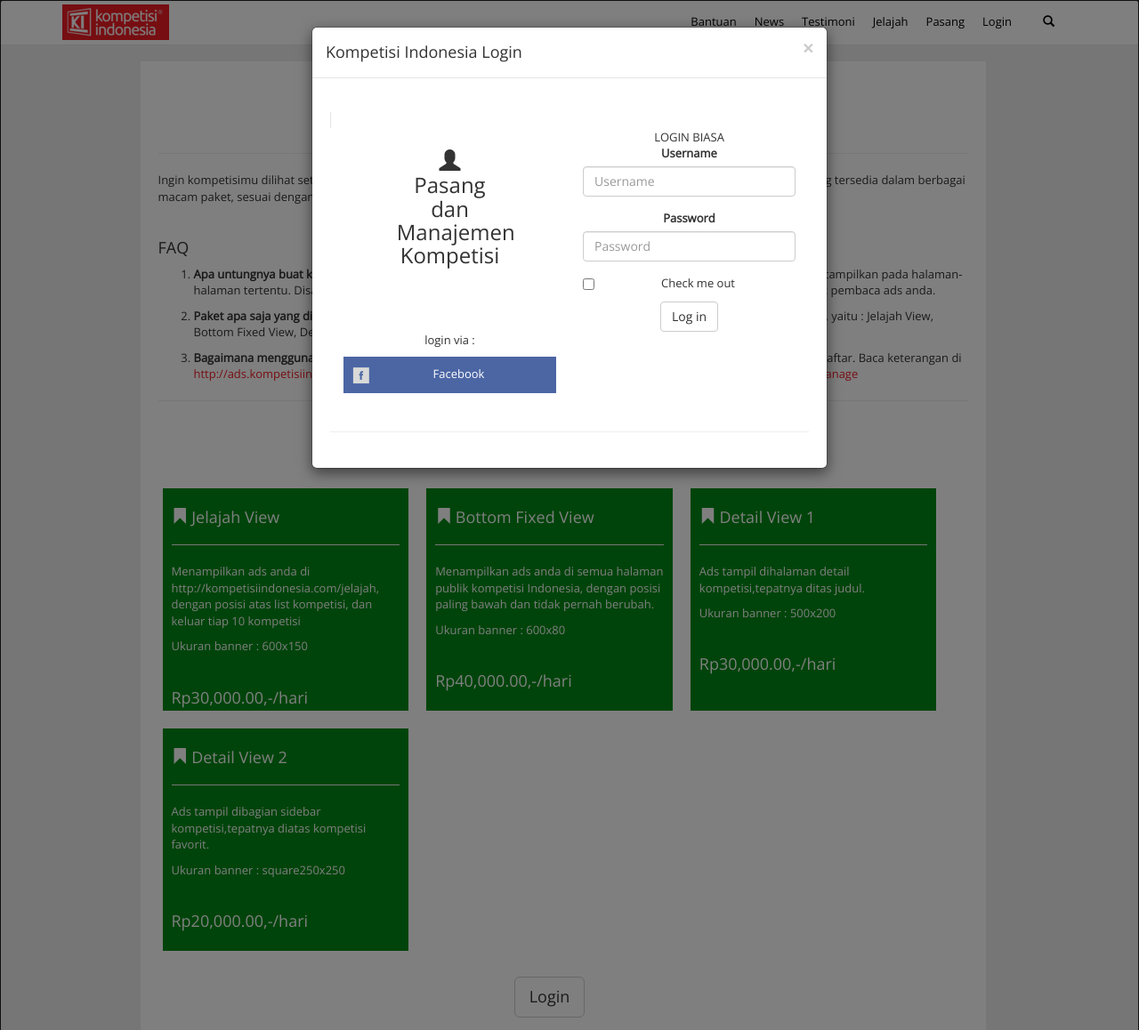
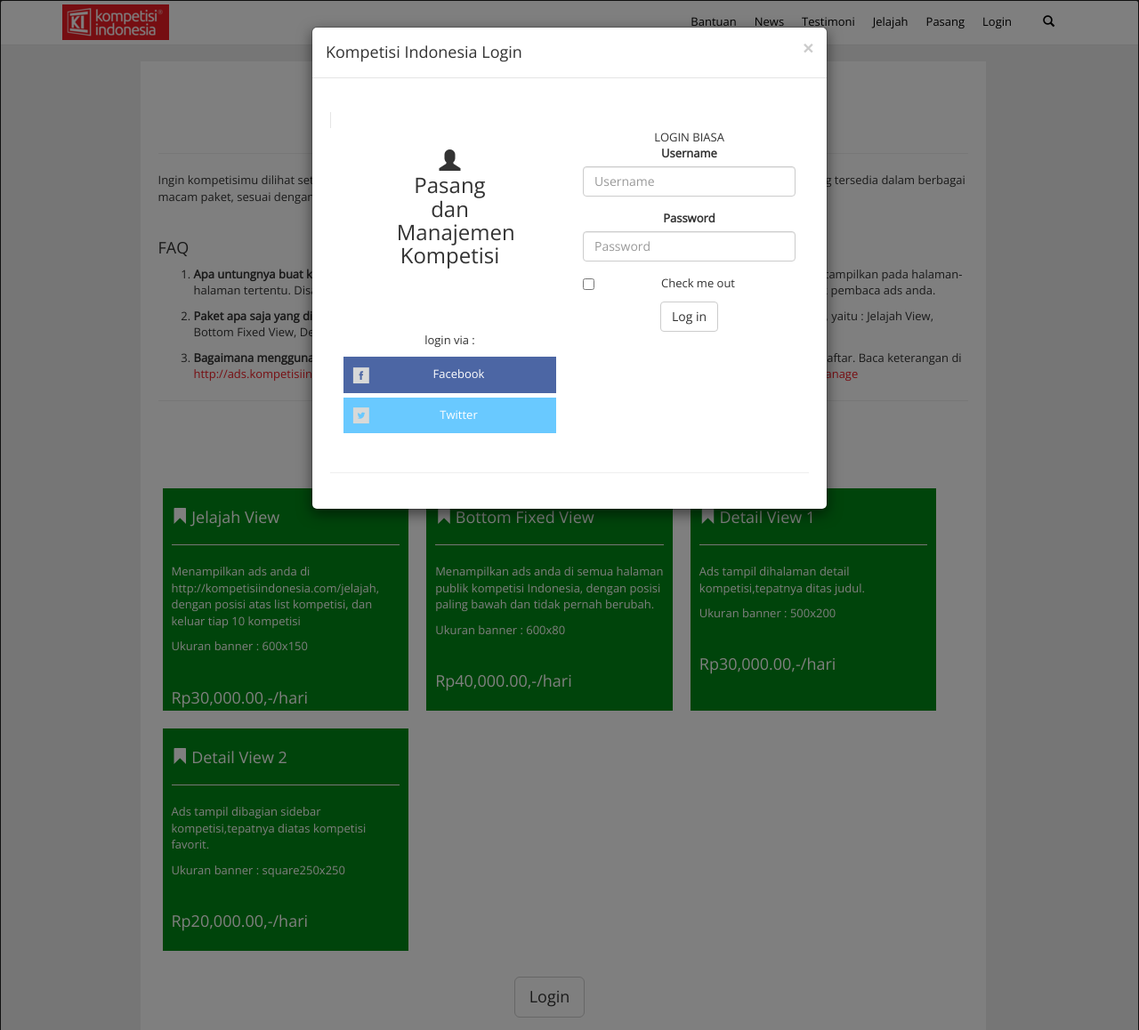
Before and after one commit to rony-chan/kompetisi-indonesia-v3, a CodeIgniter app: page /index.php/ads/index in a window 1280 px wide, after a click on "Login". Shown: the top 1158 px of the page at 89% size. Run offline with CodeIgniter, Linux system fonts and the light colour scheme; data comes from the database, SQL or seed files in the repository; some libraries are stand-ins or nearby versions.

Commit message:
uncomment twitter login

```diff
--- a/application/views/base/defaultbase_header.php
+++ b/application/views/base/defaultbase_header.php
@@ -184,7 +184,7 @@
 								<span class="col-md-6">
 									<p>login via :</p>
 									<a class="btn-connect fb"  href="<?php echo base_url('oauth/facebook.php')?>"><span style="float:left"><img src="http://kompetisiindonesia.com/images/icon/fb-20x20.png" alt="facebook login"/></span>Facebook</a>
-									<!-- <a class="btn-connect twitter"  href="<?php echo site_url('auth/twitter')?>"><span style="float:left"><img src="http://kompetisiindonesia.com/images/icon/twitter-20x20.png" alt="twitter login"/></span>Twitter</a> -->
+									<a class="btn-connect twitter"  href="<?php echo site_url('auth/twitter')?>"><span style="float:left"><img src="http://kompetisiindonesia.com/images/icon/twitter-20x20.png" alt="twitter login"/></span>Twitter</a>
 								</span>
 
 							</center>
```
